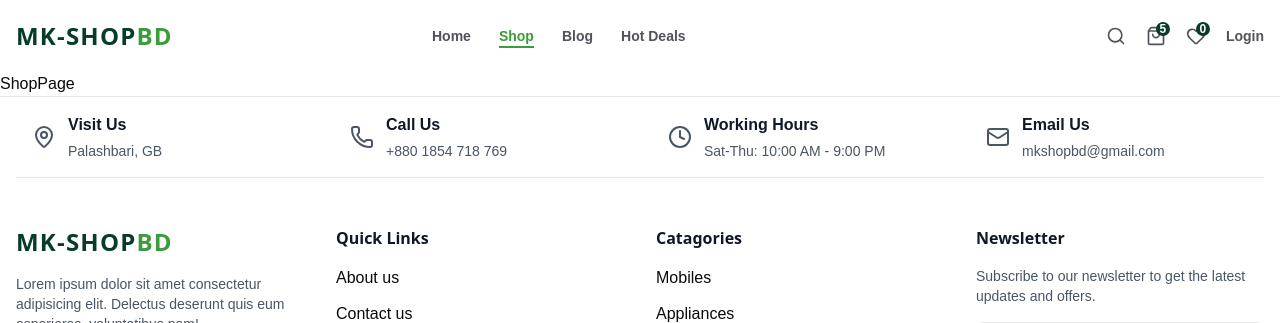
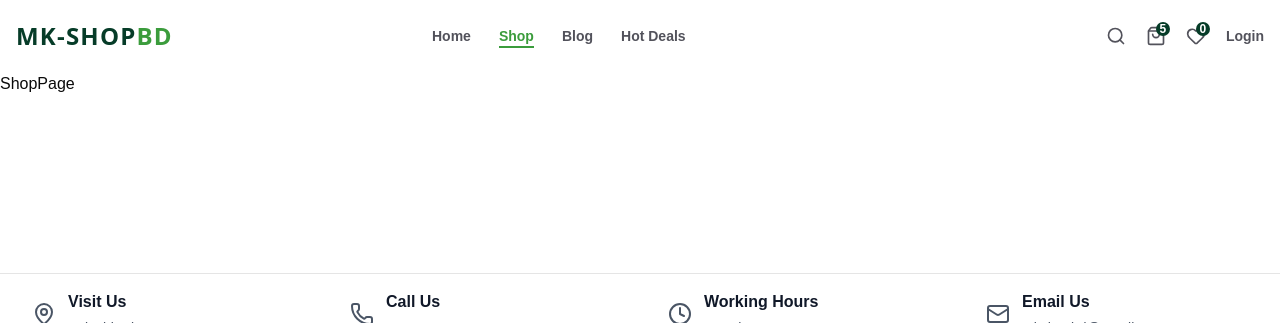
Before and after one commit to mkError420/e-Commerce-by-MK, a Next.js app: page /shop in a window 1280 px wide. Shown: the top 323 px of the page. Built offline with nearby package versions, Linux system fonts and the light colour scheme; no server answers.

Commit message:
flex add

```diff
--- a/app/layout.tsx
+++ b/app/layout.tsx
@@ -24,7 +24,7 @@ export default function RootLayout({
          <body className="font-poppins antialiased">
          <div className="flex flex-col min-h-screen">
           <Header />
-          <main>
+          <main className="flex-1">
             {children}
           </main>
           <Footer />
```
